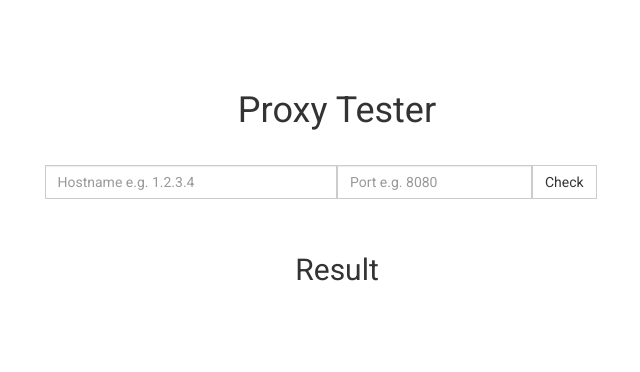
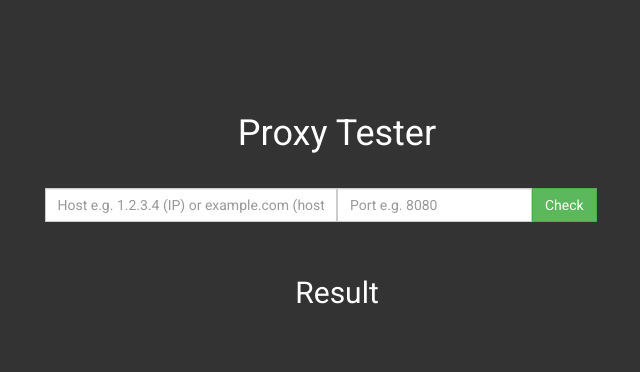
Before and after one commit to add1ct3d/proxy_tester, a website: page index.html in a window 1280 px wide. Shown: the whole page, without its empty margins (303-943 px from the left). Drawn offline with nearby package versions, Linux system fonts and the light colour scheme.

Commit message:
almost done

```diff
--- a/index.html
+++ b/index.html
@@ -12,6 +12,10 @@
 		*{
 			font-family: "Roboto", sans_serif;
 			box-sizing: border-box;
+			color:white;
+		}
+		body{
+			background-color: #333;
 		}
 		h1, h2, h3, h4, h5, h6{
 			text-align: center;
@@ -19,14 +23,14 @@
 		.form-div div[class^="col-md-"]{
 			padding: 0;
 		}
-		.form-div input, .form-div button{
+		.form-div input, .form-div button, #readmore{
 			border-radius: 0;
 		}
 		.result-div p{
 			text-align: center;
 		}
 		h1{
-			margin-top: 8%;
+			margin-top: 10%;
 			margin-bottom: 3%;
 		}
 		.form-div{
@@ -34,9 +38,6 @@
 		}
 		table, #refresh-icon, #summary, #readmore{
 			display:none;
-		}
-		#error{
-			color:red;
 		}
 		.table{
 			width:100%;
@@ -49,13 +50,13 @@
 		<div class="row form-div">
 			<form>
 				<div class="col-md-3 col-md-offset-3">
-					<input type="text" class="form-control" placeholder="Hostname e.g. 1.2.3.4" name="host">
+					<input type="text" class="form-control" placeholder="Host e.g. 1.2.3.4 (IP) or example.com (hostname)" name="host">
 				</div>
 				<div class="col-md-2">
 					<input type="text" class="form-control" placeholder="Port e.g. 8080" name="port">
 				</div>
 				<div class="col-md-1">
-					<button class="btn btn-default" type="submit">Check</button>
+					<button class="btn btn-success" type="submit">Check</button>
 				</div>
 			</form>
 		</div>
@@ -67,7 +68,7 @@
 					<br>
 					<span id="summary"></span>
 					<br>
-					<button id="readmore">Read More</button>
+					<button class="btn btn-success" id="readmore">Read More</button>
 				</p>
 				<table class="table">
 					<thead>
```
Also changed, not shown: 1 other file.
